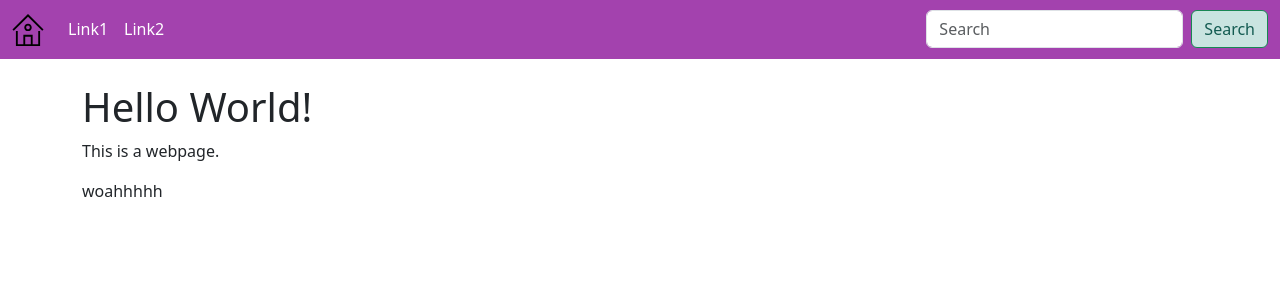
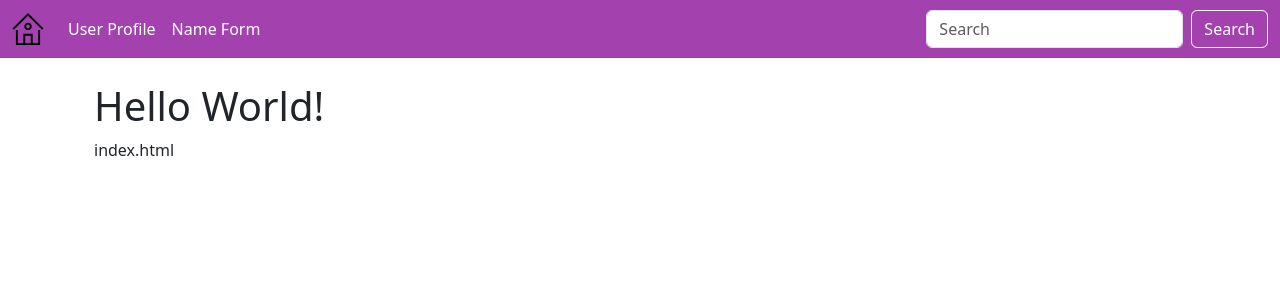
Before and after one commit to davki54321/flask_codemy, a Flask app: page / in a window 1280 px wide. Shown: the top 300 px of the page. Run offline with Flask 2, Linux system fonts and the light colour scheme.

Commit message:
name form

```diff
--- a/app.py
+++ b/app.py
@@ -1,9 +1,21 @@
 
 from flask import Flask, render_template
+from flask_wtf import FlaskForm
+from wtforms import StringField, SubmitField
+from wtforms.validators import DataRequired
+
+
+# Create form class
+class NameForm(FlaskForm):
+    name = StringField("What's Your Name", validators=[DataRequired()])
+    submit = SubmitField("Submit")
+
 
 # Create flask instance
 # This helps flask find files in directory
 app = Flask(__name__)
+# Creates secret key
+app.config['SECRET_KEY'] = "somethingsomething"
 
 # Create a route decorator
 @app.route('/')
@@ -29,3 +41,17 @@ def page_not_found(e):
 @app.errorhandler(500)
 def page_not_found(e):
     return render_template("500.html"), 500
+
+# Name form
+@app.route('/name_form', methods=["GET", "POST"])
+def name_form():
+    name = None
+    form = NameForm()
+    # Validates form
+    if form.validate_on_submit():
+        name = form.name.data
+        form.name.data = ""
+
+    return render_template("name_form.html",
+                            name = name,
+                            form = form)
--- a/static/styles.css
+++ b/static/styles.css
@@ -1,14 +1,18 @@
+/* removes underline from navbar links */
 .navbar-gen a {
     text-decoration: none;
 }
 
+/* navbar background color */
 .nav-bg {
     background-color: #A342AE;
 }
 
+/* navbar search bar colors */
 #nav-search {
-    background-color: #C9E4E0;
-    color: #135B51;
+    background-color: #A342AE;
+    border: 1px solid #ffffff;
+    color: #ffffff;
 }
 
 #nav-search:hover {
@@ -17,10 +21,13 @@
     border: 1px solid #06473E;
 }
 
+/* color for text in navbar */
 .nav-text {
     color: white;
+    font-size: 1em;
 }
 
 .nav-text:hover {
     color: #A4E8F6;
+    /* text-decoration: underline; */
 }
--- a/templates/base.html
+++ b/templates/base.html
@@ -5,10 +5,10 @@
         <meta name="viewport" content="width=device-width, initial-scale=1">
         <title>Flasker</title>
         <link href="https://cdn.jsdelivr.net/npm/bootstrap@5.3.0-alpha1/dist/css/bootstrap.min.css" rel="stylesheet" integrity="sha384-GLhlTQ8iRABdZLl6O3oVMWSktQOp6b7In1Zl3/Jr59b6EGGoI1aFkw7cmDA6j6gD" crossorigin="anonymous">
-        <link rel="stylesheet" href="/static/styles.css">
+        <link href="/static/styles.css" rel="stylesheet">
     </head>
     <body>
-        {% include 'navbar.html'%}
+        {% include 'navbar.html' %}
         <br/>
         <div class="container">
             {% block content %}
@@ -17,6 +17,5 @@
         <script src="https://cdn.jsdelivr.net/npm/bootstrap@5.3.0-alpha1/dist/js/bootstrap.bundle.min.js" integrity="sha384-w76AqPfDkMBDXo30jS1Sgez6pr3x5MlQ1ZAGC+nuZB+EYdgRZgiwxhTBTkF7CXvN" crossorigin="anonymous"></script>
         <script src="https://cdn.jsdelivr.net/npm/@popperjs/core@2.11.6/dist/umd/popper.min.js" integrity="sha384-oBqDVmMz9ATKxIep9tiCxS/Z9fNfEXiDAYTujMAeBAsjFuCZSmKbSSUnQlmh/jp3" crossorigin="anonymous"></script>
         <script src="https://cdn.jsdelivr.net/npm/bootstrap@5.3.0-alpha1/dist/js/bootstrap.min.js" integrity="sha384-mQ93GR66B00ZXjt0YO5KlohRA5SY2XofN4zfuZxLkoj1gXtW8ANNCe9d5Y3eG5eD" crossorigin="anonymous"></script>
-
     </body>
 </html>
--- a/templates/index.html
+++ b/templates/index.html
@@ -1,9 +1,11 @@
 {% extends 'base.html' %}
 
 {% block content %}
-    <h1>Hello World!</h1>
+    <div class="container">
+        <h1>Hello World!</h1>
 
-    <p>This is a webpage.</p>
+        <p>index.html</p>
 
-    <p>woahhhhh</p>
+    </div>
+
 {% endblock %}
--- a/templates/navbar.html
+++ b/templates/navbar.html
@@ -1,22 +1,62 @@
 
 <nav class="navbar navbar-expand-lg nav-bg">
   <div class="container-fluid navbar-gen">
-    <a class="navbar-brand" href="#"><img src="\static\home-icon.svg" alt="home icon" width="32"></a>
-    <button class="navbar-toggler" type="button" data-bs-toggle="collapse" data-bs-target="#navbarSupportedContent" aria-controls="navbarSupportedContent" aria-expanded="false" aria-label="Toggle navigation">
+
+    <!-- home icon linked to homepage -->
+    <!-- 'index' in url_for is route from app.py (under @app.route('/')) -->
+    <a
+      class="navbar-brand"
+      href="{{ url_for('index') }}">
+      <img
+        class="d-inline-block align-top"
+        src="\static\home-icon.svg"
+        alt="home icon"
+        width="32">
+    </a>
+
+    <!-- hamburger menu for collapse navbar -->
+    <button
+      class="navbar-toggler"
+      type="button"
+      data-bs-toggle="collapse"
+      data-bs-target="#navbarSupportedContent"
+      aria-controls="navbarSupportedContent"
+      aria-expanded="false"
+      aria-label="Toggle navigation">
       <span class="navbar-toggler-icon"></span>
     </button>
     <div class="collapse navbar-collapse" id="navbarSupportedContent">
       <ul class="navbar-nav me-auto mb-2 mb-lg-0">
+        <!-- link to user profile page -->
         <li class="nav-item">
-          <a class="nav-link nav-text" aria-current="page" href="#">Link1</a>
+          <a
+            class="nav-link nav-text"
+            aria-current="page"
+            href="{{ url_for('user', name='Namey McNameface') }}">
+            User Profile
+          </a>
         </li>
+        <!-- link to name form page -->
         <li class="nav-item">
-          <a class="nav-link nav-text" href="#">Link2</a>
+          <a
+            class="nav-link nav-text"
+            href="{{ url_for('name_form') }}">
+            Name Form
+          </a>
         </li>
       </ul>
       <form class="d-flex" role="search">
-        <input class="form-control me-2" type="search" placeholder="Search" aria-label="Search">
-        <button class="btn btn-outline-success" id="nav-search" type="submit">Search</button>
+        <input
+          class="form-control me-2"
+          type="search"
+          placeholder="Search"
+          aria-label="Search">
+        <button
+          class="btn btn-outline-success"
+          id="nav-search"
+          type="submit">
+          Search
+        </button>
       </form>
     </div>
   </div>
```
Also changed, not shown: templates/name_form.html (added, +30 -0 lines), templates/user.html (+6 -3 lines).
